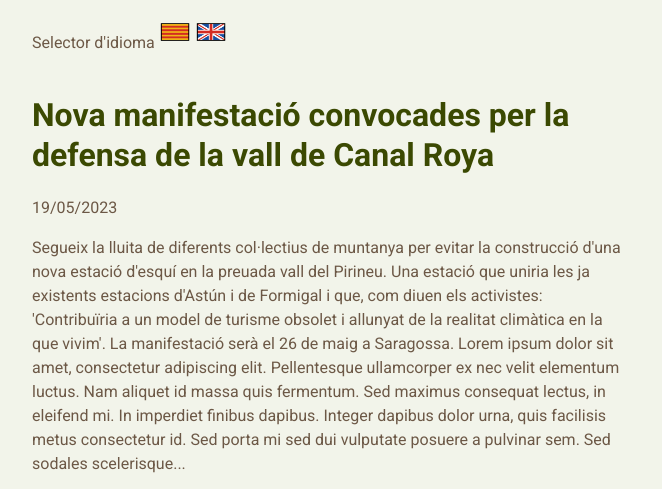
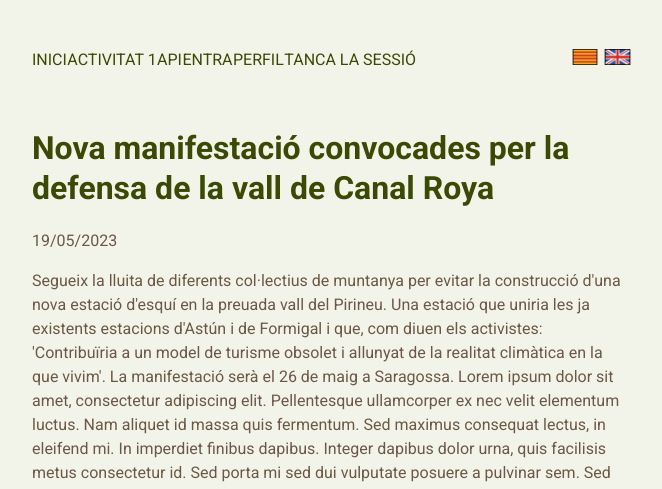
Before and after one commit to oriolesquena/backend-php-pac3, a PHP site: page /bloc.php?lang=ca in a window 1280 px wide. Shown: the top 489 px of the page, without its empty margins (328-990 px from the left). Run offline with PHP 8.4, Linux system fonts and the light colour scheme.

Commit message:
activitat 6

```diff
--- a/bloc.php
+++ b/bloc.php
@@ -14,23 +14,44 @@
     <title>Consciència Ambiental</title>
   </head>
 <body>
-    <div>
-        <ul>
-            <li class="language">Selector d'idioma</li>
+    <?php
+    session_start(); // Necessari per poder utilitzar la funció isset() més avall
+
+    // Declarar variables
+    $id = 0;
+    $numwords = 120;
+    if (isset($_GET["lang"])) {
+        $lang = $_GET["lang"];
+        $_SESSION["lang"] = $lang;
+        } else if (isset($_SESSION["lang"])) {
+        $lang = $_SESSION["lang"];
+        } else {
+        $lang = 'ca'; // Idioma per defecte
+        }
+    $order = 'DESC';
+    $sortByTitle = false;
+    $sortByDate = true;
+    $arrayPosts = array();
+
+    $jsonMenu = file_get_contents('./menu.json');
+    $menu = json_decode($jsonMenu);
+    ?>
+    <nav>
+        <ul class="primary-menu">
+            <li><a href="bloc.php"><?php print_r($menu->home->$lang);?></a></li>
+            <li><a href="activitat_1.php"><?php print_r($menu->act1->$lang);?></a></li>
+            <li><a href=""><?php print_r($menu->api->$lang);?></a></li>
+            <li><a href=""><?php print_r($menu->login->$lang);?></a></li>
+            <li><a href=""><?php print_r($menu->profile->$lang);?></a></li>
+            <li><a href=""><?php print_r($menu->logout->$lang);?></a></li>
+        </ul>
+        <ul class="lang-selector">
             <li class="language"><a href="?lang=ca"><img class="flag" src="./img/ca.png" alt="Català"></a></li>
             <li class="language"><a href="?lang=en"><img class="flag" src="./img/en.png" alt="Anglès"></a></li>
         </ul>
-    </div>
+    </nav>
     <main>
         <?php
-
-        $id = 0;
-        $numwords = 120;
-        $lang = $_GET["lang"];;
-        $order = 'DESC';
-        $sortByTitle = false;
-        $sortByDate = true;
-        $arrayPosts = array();
 
         function truncateWords($input, $numwords, $padding="") {
             $output = strtok($input, " \n");
@@ -62,9 +83,6 @@
             /* S'afegeix el següent 'if' ja que sinó la funció scandir retorna
             també '.' i '..' que són el mateix directori i el directori pare */
             if (substr($file, 0, 1) != '.') {
-
-                $id = $id + 1;
-                $link = 'post.php?id=' . $id;
                 $jsonData = file_get_contents('./posts/' . $file);
                 $data = json_decode($jsonData);
                 $arrayPosts[] = $data;
@@ -83,10 +101,10 @@
 
         foreach($arrayPosts as $array) {
             $id = $id + 1;
-            $link = 'post.php?id=' . $id;
+            $link = 'post.php?id=' . $id . '&lang=' . $lang;
             ?>
             <ul>
-                <li>
+                <li class="post-home">
                     <h1><a href="<?php print $link ?>"><?php print_r($array->title->$lang);?></a></h1>
                     <p><?php print date("d/m/Y", $array->date);?></p>
                     <p><?php print truncateWords($array->description->$lang, $numwords, '...');?></p>
--- a/css/styles.css
+++ b/css/styles.css
@@ -10,14 +10,43 @@ body {
     margin: auto;
   }
 
+  nav {
+    display: flex;
+    flex-direction: row;
+    justify-content: space-between;
+    margin-top: 2rem;
+  }
+
+  /*
+  .primary-menu > li:not(:last-child)::after {
+    content: " ·\00a0";
+  } */
+
   h1 {
     line-height: 2.5rem;
   }
 
   li {
     list-style-type: none;
+  }
+
+  .post-home {
     margin-top: 2.5rem;
     margin-bottom: 2.5rem;
+  }
+
+  .primary-menu {
+    display: flex;
+    flex-direction: row;
+    justify-content: space-between;
+    width: 60%;
+    text-transform: uppercase;
+  }
+
+  .lang-selector {
+    margin: auto;
+    margin-left: 1rem;
+    margin-right: 0;
   }
 
   .language {
@@ -42,12 +71,9 @@ body {
     width: 100%;
   }
 
-  .lnag-selector {
-    padding-left: 40px;
-  }
-
   .flag {
-    height: 2rem;
+    height: 1rem;
+    margin: auto;
   }
 
   hr:last-of-type {
--- /dev/null
+++ b/menu.json
@@ -0,0 +1,26 @@
+{
+    "home": {
+        "ca": "Inici",
+        "en": "Home"
+    },
+    "act1": {
+        "ca": "Activitat 1",
+        "en": "Activity 1"
+    },
+    "api": {
+        "ca": "API",
+        "en": "API"
+    },
+    "login": {
+        "ca": "Entra",
+        "en": "Log in"
+    },
+    "profile": {
+        "ca": "Perfil",
+        "en": "Profile"
+    },
+    "logout": {
+        "ca": "Tanca la sessió",
+        "en": "Log out"
+    }
+}
```
Also changed, not shown: post.php (+35 -2 lines), img/ca.png, img/en.png.
